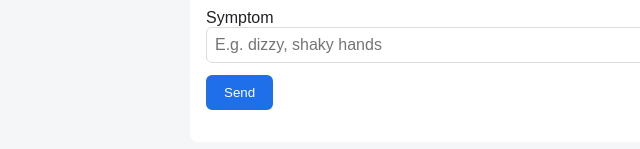
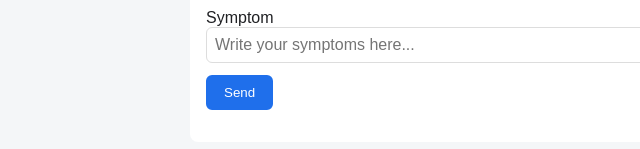
Before and after one commit to dashingomaster3000/CGM-MontorV2, a website: page public/Feedback/MeldSymptomer.html in a window 1280 px wide. Shown: the part 283-432 px from the top of the page, 0-640 px from the left. Drawn offline with Linux system fonts and the light colour scheme.

Commit message:
write here cta

```diff
--- a/public/Assets/Diabeto.css
+++ b/public/Assets/Diabeto.css
@@ -197,7 +197,7 @@
     margin-top: 20px;
 }
 
-/* Inputfelter og listen med patienter */
+/* Inputfelter */
 .meld-symptomer-page input,
 .meld-symptomer-page select {
     display: block;
@@ -208,6 +208,7 @@
     border: 1px solid #dddddd;
     border-radius: 6px;
     font-size: 16px;
+
 }
 
 /* Send-knappen */
--- a/public/Feedback/MeldSymptomer.html
+++ b/public/Feedback/MeldSymptomer.html
@@ -28,7 +28,7 @@
             <input type="date" id="dato" required>
 
             <label for="symptomer">Symptom</label>
-            <input type="text" id="symptomer" class="stort-felt" placeholder="E.g. dizzy, shaky hands" required>
+            <input type="text" id="symptomer" class="stort-felt" placeholder="Write your symptoms here..." required>
 
             <button type="submit" class="knap">Send</button>
         </form>
```
